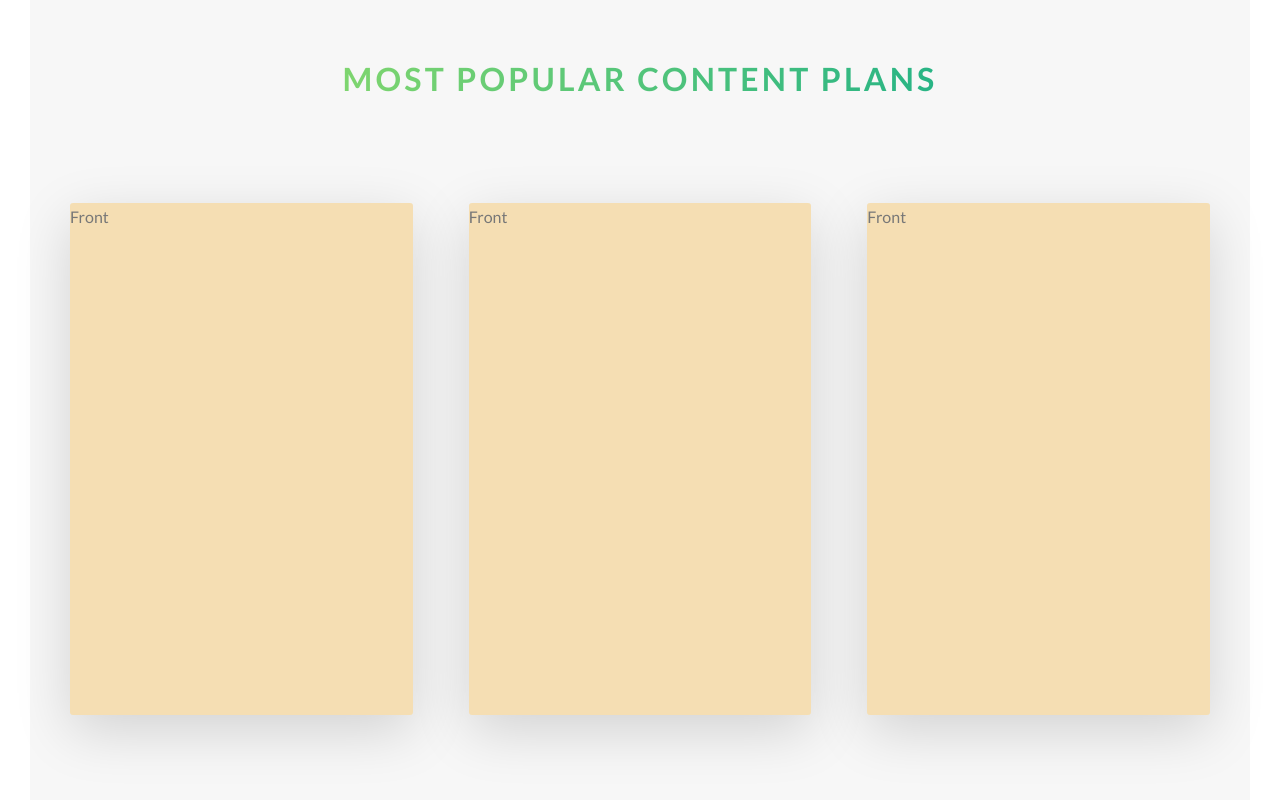
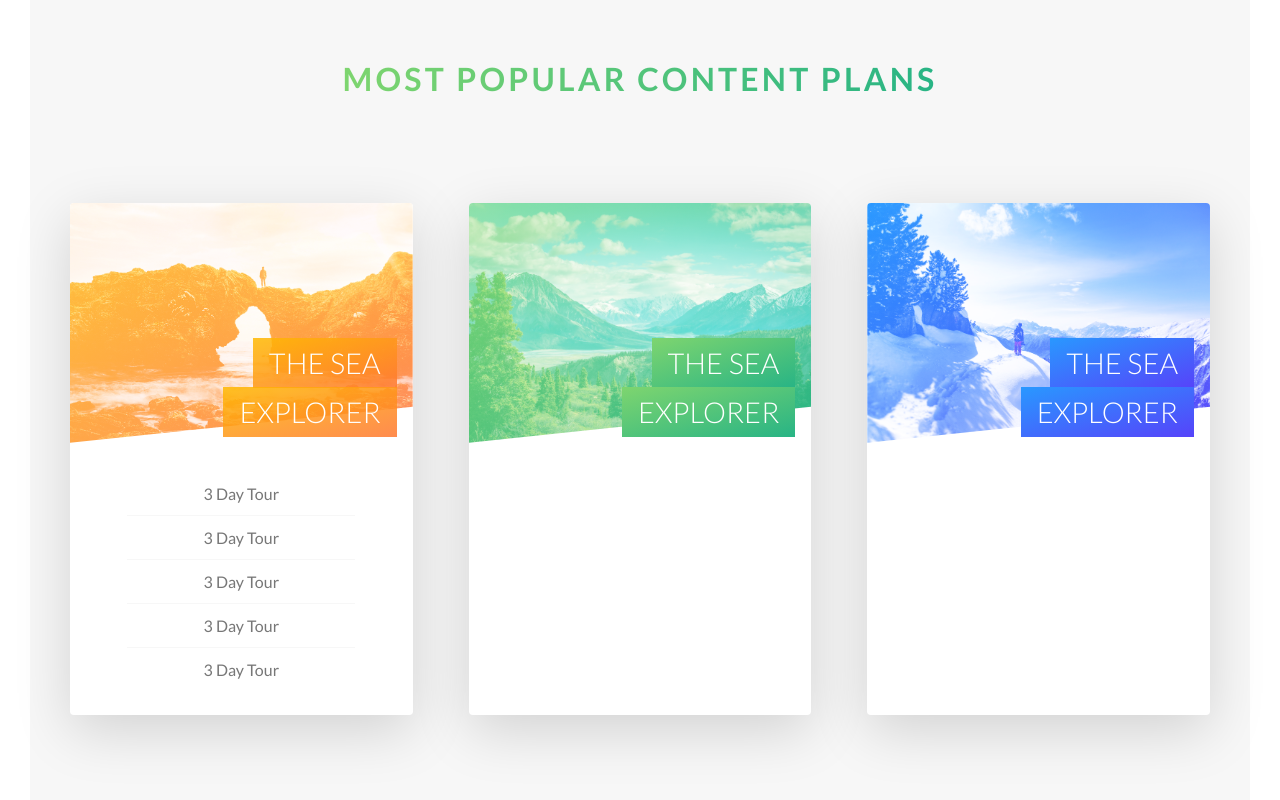
Before and after one commit to JaydevVadachhak/CSSMasterUdemy, a website: page index.html in a window 1280 px wide. Shown: the part 3287-4087 px from the top of the page. Drawn offline with Linux system fonts and the light colour scheme.

Commit message:
plans card design (blend + perspective,box  break)

```diff
--- a/index.html
+++ b/index.html
@@ -148,19 +148,51 @@
         <div class="row">
           <div class="col-1-of-3">
             <div class="card">
-              <div class="card-side card-side-front">Front</div>
+              <div class="card-side card-side-front">
+                <div class="card-picture card-picture-1">&nbsp;</div>
+                <h4 class="card-heading">
+                  <span class="card-heading-span card-heading-span-1"
+                    >The sea explorer</span
+                  >
+                </h4>
+                <div class="card-details">
+                  <ul>
+                    <li>3 Day Tour</li>
+                    <li>3 Day Tour</li>
+                    <li>3 Day Tour</li>
+                    <li>3 Day Tour</li>
+                    <li>3 Day Tour</li>
+                  </ul>
+                </div>
+              </div>
               <div class="card-side card-side-back card-side-back-1">Back</div>
             </div>
           </div>
           <div class="col-1-of-3">
             <div class="card">
-              <div class="card-side card-side-front">Front</div>
+              <div class="card-side card-side-front">
+                <div class="card-picture card-picture-2">&nbsp;</div>
+                <h4 class="card-heading">
+                  <span class="card-heading-span card-heading-span-2"
+                    >The sea explorer</span
+                  >
+                </h4>
+                <div class="card-details"></div>
+              </div>
               <div class="card-side card-side-back card-side-back-2">Back</div>
             </div>
           </div>
           <div class="col-1-of-3">
             <div class="card">
-              <div class="card-side card-side-front">Front</div>
+              <div class="card-side card-side-front">
+                <div class="card-picture card-picture-3">&nbsp;</div>
+                <h4 class="card-heading">
+                  <span class="card-heading-span card-heading-span-3"
+                    >The sea explorer</span
+                  >
+                </h4>
+                <div class="card-details"></div>
+              </div>
               <div class="card-side card-side-back card-side-back-3">Back</div>
             </div>
           </div>
--- a/scss/components/_card.scss
+++ b/scss/components/_card.scss
@@ -13,12 +13,13 @@
     width: 100%;
     height: 100%;
     backface-visibility: hidden;
-    border-radius: 3px;
+    border-radius: 4px;
     box-shadow: 0 1rem 3.5rem rgba($color-black, 0.15);
     transition: all 0.8s ease;
+    overflow: hidden;
 
     &-front {
-      background-color: wheat;
+      background-color: $color-white;
       transform: rotateY(0deg);
     }
 
@@ -51,8 +52,105 @@
     }
   }
 
+  &-picture {
+    background-size: cover;
+    height: 15rem;
+    background-blend-mode: screen;
+    clip-path: polygon(0 0, 100% 0, 100% 85%, 0 100%);
+    -webkit-clip-path: polygon(0 0, 100% 0, 100% 85%, 0 100%);
+
+    &-1 {
+      background-image: linear-gradient(
+          to right bottom,
+          $secondary-color-light,
+          $secondary-color-dark
+        ),
+        url(../img/nat-5.jpg);
+    }
+
+    &-2 {
+      background-image: linear-gradient(
+          to right bottom,
+          $primary-color-light,
+          $primary-color-dark
+        ),
+        url(../img/nat-6.jpg);
+    }
+
+    &-3 {
+      background-image: linear-gradient(
+          to right bottom,
+          $tertiary-color-light,
+          $tertiary-color-dark
+        ),
+        url(../img/nat-7.jpg);
+    }
+  }
+
+  &-heading {
+    font-size: 1.8rem;
+    font-weight: 300;
+    text-transform: uppercase;
+    color: $color-white;
+    position: absolute;
+    top: 8.5rem;
+    right: 1rem;
+    text-align: right;
+    width: 75%;
+  }
+
+  &-heading-span {
+    padding: 0.5rem 1rem;
+    box-decoration-break: clone;
+    -webkit-box-decoration-break: clone;
+
+    &-1 {
+      background-image: linear-gradient(
+        to right bottom,
+        rgba($secondary-color-light, 0.85),
+        rgba($secondary-color-dark, 0.85)
+      );
+    }
+
+    &-2 {
+      background-image: linear-gradient(
+        to right bottom,
+        $primary-color-light,
+        $primary-color-dark
+      );
+    }
+
+    &-3 {
+      background-image: linear-gradient(
+        to right bottom,
+        $tertiary-color-light,
+        $tertiary-color-dark
+      );
+    }
+  }
+
+  &-details {
+    padding: 1.8rem;
+
+    ul {
+      list-style-type: none;
+      width: 80%;
+      margin: 0 auto;
+
+      li {
+        text-align: center;
+        font-size: 1rem;
+        padding: 0.5rem;
+
+        &:not(:last-child) {
+          border-bottom: 1px solid $color-light-gray;
+        }
+      }
+    }
+  }
+
   &:hover &-side-front {
-    transform: rotateY(180deg);
+    transform: rotateY(-180deg);
   }
 
   &:hover &-side-back {
--- a/scss/components/_feature-box.scss
+++ b/scss/components/_feature-box.scss
@@ -3,7 +3,7 @@
   font-size: 1rem;
   padding: 2rem;
   text-align: center;
-  border-radius: 3px;
+  border-radius: 20px;
   box-shadow: 0 1rem 3rem rgba($color-black, 0.15);
   transition: transform 0.2s;
 
--- a/scss/layouts/_header.scss
+++ b/scss/layouts/_header.scss
@@ -10,6 +10,7 @@
   background-position: top;
   background-repeat: no-repeat;
   clip-path: polygon(0 0, 100% 0, 100% 70vh, 0 100%);
+  -webkit-clip-path: polygon(0 0, 100% 0, 100% 70vh, 0 100%);
   position: relative;
 
   &-logo-box {
```
Also changed, not shown: css/style.css.
